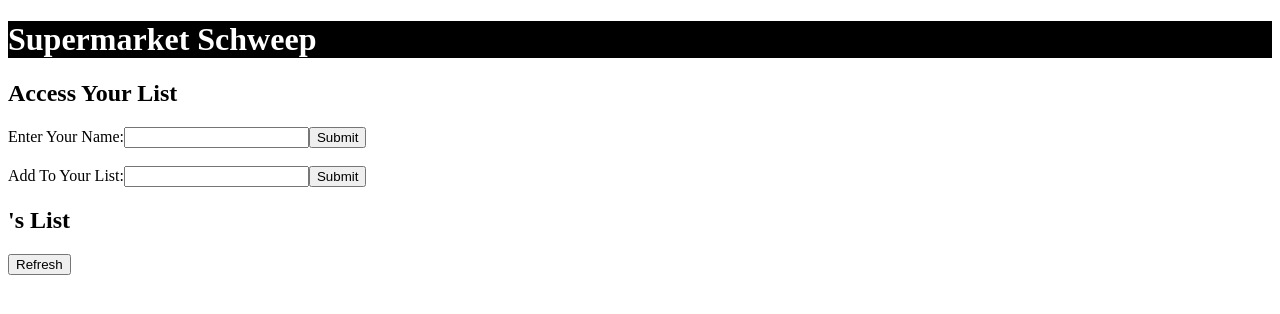
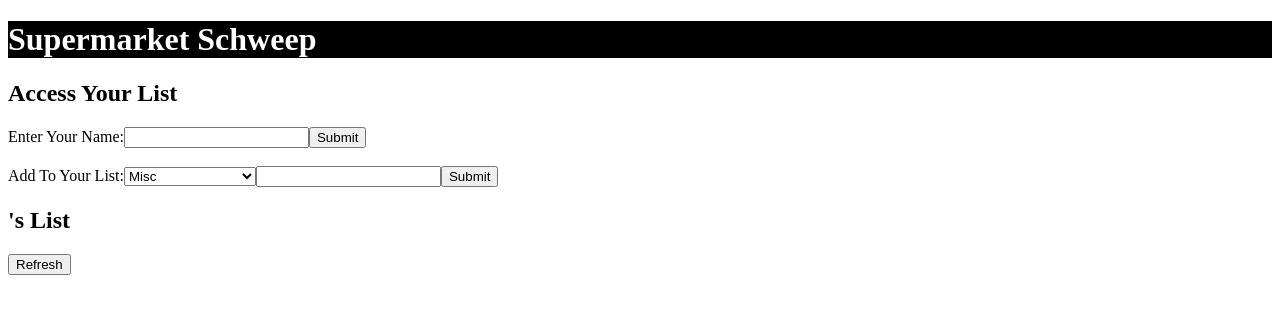
Before and after one commit to mtfaris90/MVP, a React app: page / in a window 1280 px wide. Shown: the top 314 px of the page. Built offline with nearby package versions, Linux system fonts and the light colour scheme; the HTML template or start-up script is replaced by a standard one.

Commit message:
add department selector and functionality

```diff
--- a/controllers/index.js
+++ b/controllers/index.js
@@ -3,7 +3,7 @@ const { readList, writeItem, deleteItem, createList } = require("../models");
 module.exports = {
   postItem: (req, res) => {
     console.log("triggered controllers.postItem w/ owner = ", req.params.owner);
-    writeItem(req.body.item, req.params.owner)
+    writeItem(req.body.item, req.body.dept, req.params.owner)
       .then(() => {
         res.sendStatus(201);
       })
--- a/models/index.js
+++ b/models/index.js
@@ -5,11 +5,11 @@ module.exports = {
     console.log("trigerred models.readList");
     return pool.query("SELECT items FROM lists WHERE owner = $1", [owner]);
   },
-  writeItem: (item, owner) => {
+  writeItem: (item, dept, owner) => {
     console.log("trigerred models.writeItem");
     return pool.query(
       "UPDATE lists SET items = array_append(items, $1) WHERE owner = $2;",
-      [item, owner]
+      [`${item}-${dept}`, owner]
     );
   },
   deleteItem: (item, owner) => {
--- a/src/App.js
+++ b/src/App.js
@@ -8,6 +8,7 @@ class App extends React.Component {
       itemForm: "",
       groceryList: [],
       userForm: "",
+      department: "Misc",
     };
     this.handleChange = this.handleChange.bind(this);
     this.postItem = this.postItem.bind(this);
@@ -29,7 +30,13 @@ class App extends React.Component {
     axios(getObj)
       .then((response) => {
         // console.log(response.data);
-        this.setState({ groceryList: response.data });
+        const stringList = response.data;
+        const objList = [];
+        stringList.forEach((string) => {
+          let split = string.split("-");
+          objList.push({ item: split[0], dept: split[1] });
+        });
+        this.setState({ groceryList: objList });
       })
       .catch((err) => {
         console.error(err);
@@ -42,7 +49,7 @@ class App extends React.Component {
     let postObj = {
       method: "post",
       url: `/list/${this.state.userForm}`,
-      data: { item: this.state.itemForm },
+      data: { item: this.state.itemForm, dept: this.state.department },
     };
     axios(postObj)
       .then((response) => {
@@ -52,7 +59,7 @@ class App extends React.Component {
       .catch((err) => {
         console.error(err);
       });
-    this.setState({ itemForm: "" });
+    this.setState({ itemForm: "", department: "Misc" });
     e.preventDefault();
   }
   deleteItem(e) {
@@ -92,6 +99,22 @@ class App extends React.Component {
         <form onSubmit={this.postItem}>
           <label>
             Add To Your List:
+            <select
+              name="department"
+              value={this.state.department}
+              onChange={this.handleChange}
+            >
+              <option value="Misc">Misc</option>
+              <option value="Produce">Produce</option>
+              <option value="Meat">Meat</option>
+              <option value="Beer and Wine">Beer and Wine</option>
+              <option value="Canned Goods">Canned Goods</option>
+              <option value="Dairy">Dairy</option>
+              <option value="Dry Foods">Dry Foods</option>
+              <option value="International">International</option>
+              <option value="Health and Beauty">Health and Beauty</option>
+              <option value="Paper Products">Paper Products</option>
+            </select>
             <input
               type="text"
               name="itemForm"
@@ -108,8 +131,8 @@ class App extends React.Component {
         <ul>
           {this.state.groceryList.map((thing, i) => (
             <li key={i}>
-              {thing}
-              <button name={thing} onClick={this.deleteItem}>
+              {thing.item} ({thing.dept} department)
+              <button name={thing.item} onClick={this.deleteItem}>
                 X
               </button>
             </li>
```
